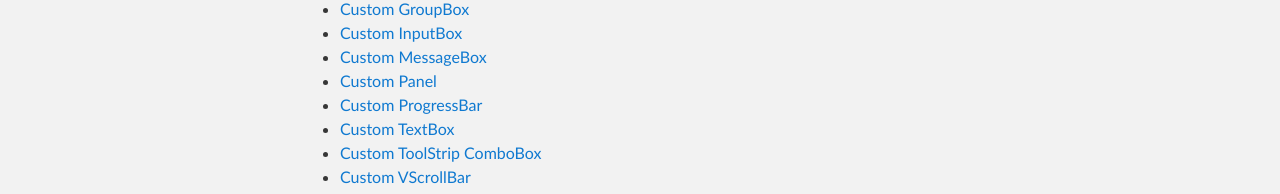
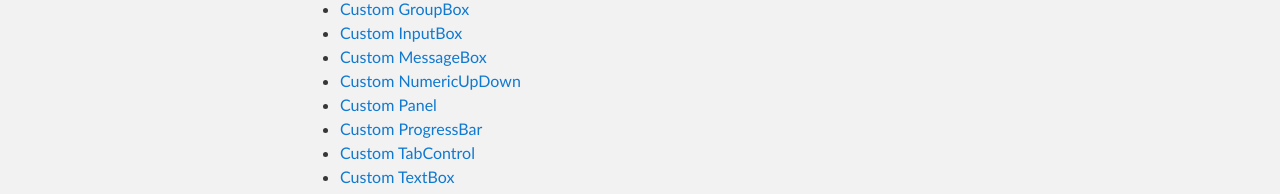
Before and after one commit to msasanmh/msasanmh.github.io, a plain HTML site: page index.html in a window 1280 px wide. Shown: the part 391-585 px from the top of the page. Drawn offline with Linux system fonts and the light colour scheme.

Commit message:
Modified

```diff
--- a/index.html
+++ b/index.html
@@ -64,11 +64,17 @@
       <li>
         <a href="https://github.com/msasanmh/CustomControls/blob/main/CustomControls/CustomMessageBox.cs" title="Custom MessageBox">Custom MessageBox</a>
       </li>
+	  <li>
+        <a href="https://github.com/msasanmh/CustomControls/blob/main/CustomControls/CustomNumericUpDown.cs" title="Custom NumericUpDown">Custom NumericUpDown</a>
+      </li>
       <li>
         <a href="https://github.com/msasanmh/CustomControls/blob/main/CustomControls/CustomPanel.cs" title="Custom Panel">Custom Panel</a>
       </li>
       <li>
         <a href="https://github.com/msasanmh/CustomControls/blob/main/CustomControls/CustomProgressBar.cs" title="Custom ProgressBar">Custom ProgressBar</a>
+      </li>
+	  <li>
+        <a href="https://github.com/msasanmh/CustomControls/blob/main/CustomControls/CustomTabControl.cs" title="Custom TabControl">Custom TabControl</a>
       </li>
       <li>
         <a href="https://github.com/msasanmh/CustomControls/blob/main/CustomControls/CustomTextBox.cs" title="Custom TextBox">Custom TextBox</a>
```
